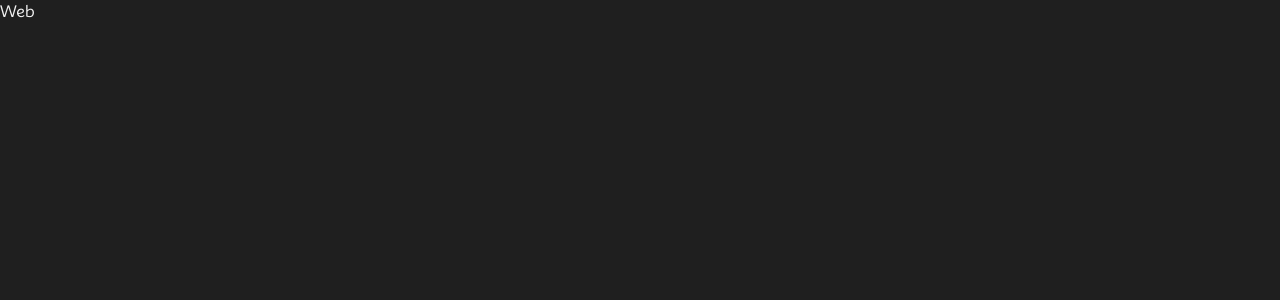
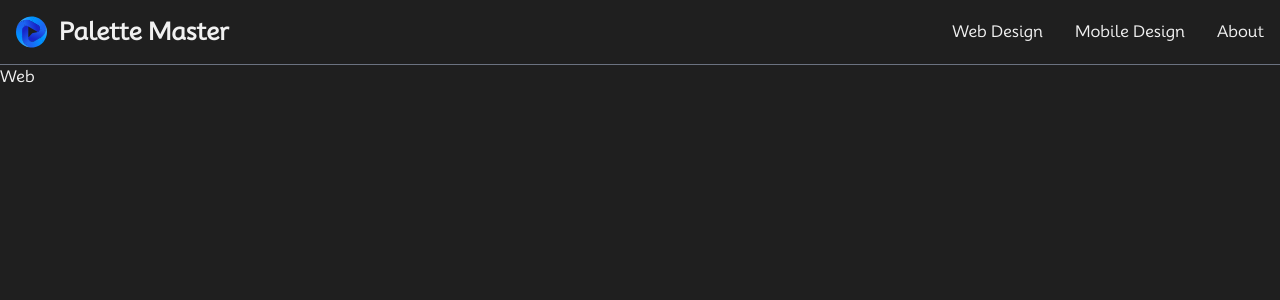
Before and after one commit to vcabolfazl/Palette-Master, a Next.js app: page /Web in a window 1280 px wide. Shown: the top 300 px of the page. Built offline with nearby package versions, Linux system fonts and the light colour scheme.

Commit message:
feat => development of Svg and Header Components

```diff
--- /dev/null
+++ b/src/components/Header.jsx
@@ -0,0 +1,34 @@
+import Link from 'next/link'
+import React from 'react'
+
+export default function Header() {
+ return (
+  <header className="border-b border-gray-500">
+   <div className="max-w-screen-xl flex flex-wrap items-center justify-between mx-auto p-4">
+    <Link href="/" className="flex items-center">
+     <img src="/assets/images/logo.svg" className="h-8 mr-3" alt="Palette Master Logo" />
+     <span className="self-center text-2xl font-semibold whitespace-nowrap">Palette Master</span>
+    </Link>
+    <button data-collapse-toggle="navbar-default" type="button" className="inline-flex items-center p-2 w-10 h-10 justify-center text-sm  rounded-lg md:hidden" aria-controls="navbar-default" aria-expanded="false">
+     <span className="sr-only">Open main menu</span>
+     <svg className="w-5 h-5">
+      <use href='#menu'></use>
+     </svg>
+    </button>
+    <div className="hidden w-full md:block md:w-auto" id="navbar-default">
+     <ul className="font-medium flex flex-col p-4 md:p-0 mt-4 border border-gray-100 rounded-lg md:flex-row md:space-x-8 md:mt-0 md:border-0">
+      <li>
+       <Link href="/Web" className="block py-2 pl-3 pr-4  rounded  md:border-0 md:p-0 ">Web Design</Link>
+      </li>
+      <li>
+       <Link href="/Mobile" className="block py-2 pl-3 pr-4  rounded  md:border-0 md:p-0 ">Mobile Design</Link>
+      </li>
+      <li>
+       <Link href="#" className="block py-2 pl-3 pr-4  rounded  md:border-0 md:p-0 ">About</Link>
+      </li>
+     </ul>
+    </div>
+   </div>
+  </header>
+ )
+}
--- /dev/null
+++ b/src/components/Svg.jsx
@@ -0,0 +1,23 @@
+import React from 'react'
+
+function Svg() {
+ return (
+  <svg className='hidden'>
+   <symbol id='menu'
+    aria-hidden="true"
+    fill="none"
+    viewBox="0 0 17 14"
+   >
+    <path
+     stroke="currentColor"
+     strokeLinecap="round"
+     strokeLinejoin="round"
+     strokeWidth={2}
+     d="M1 1h15M1 7h15M1 13h15"
+    />
+   </symbol>
+  </svg>
+ )
+}
+
+export default Svg
--- a/src/pages/_app.js
+++ b/src/pages/_app.js
@@ -1,5 +1,13 @@
+import Header from '@/components/Header'
+import Svg from '@/components/Svg'
 import '@/styles/globals.css'
 
 export default function App({ Component, pageProps }) {
-  return <Component {...pageProps} />
+  return (
+    <>
+      <Svg />
+      <Header />
+      <Component {...pageProps} />
+    </>
+  )
 }
--- a/src/styles/globals.css
+++ b/src/styles/globals.css
@@ -9,20 +9,12 @@
   }
 
   body {
-    background: #1f1f1f;
-    color: #f1f1f1;
-    font-family: Mooli Regular;
+    @apply bg-[#1f1f1f] text-[#f1f1f1] font-Mooli;
   }
 
   .zoom {
-    width: 100%;
-    display: flex;
-    align-items: center;
-    background: #fff;
-    justify-content: center;
+    @apply w-full flex items-center justify-center p-0;
     animation: zoomEffect 1s alternate;
-    padding: 0;
-
   }
 
 
```
